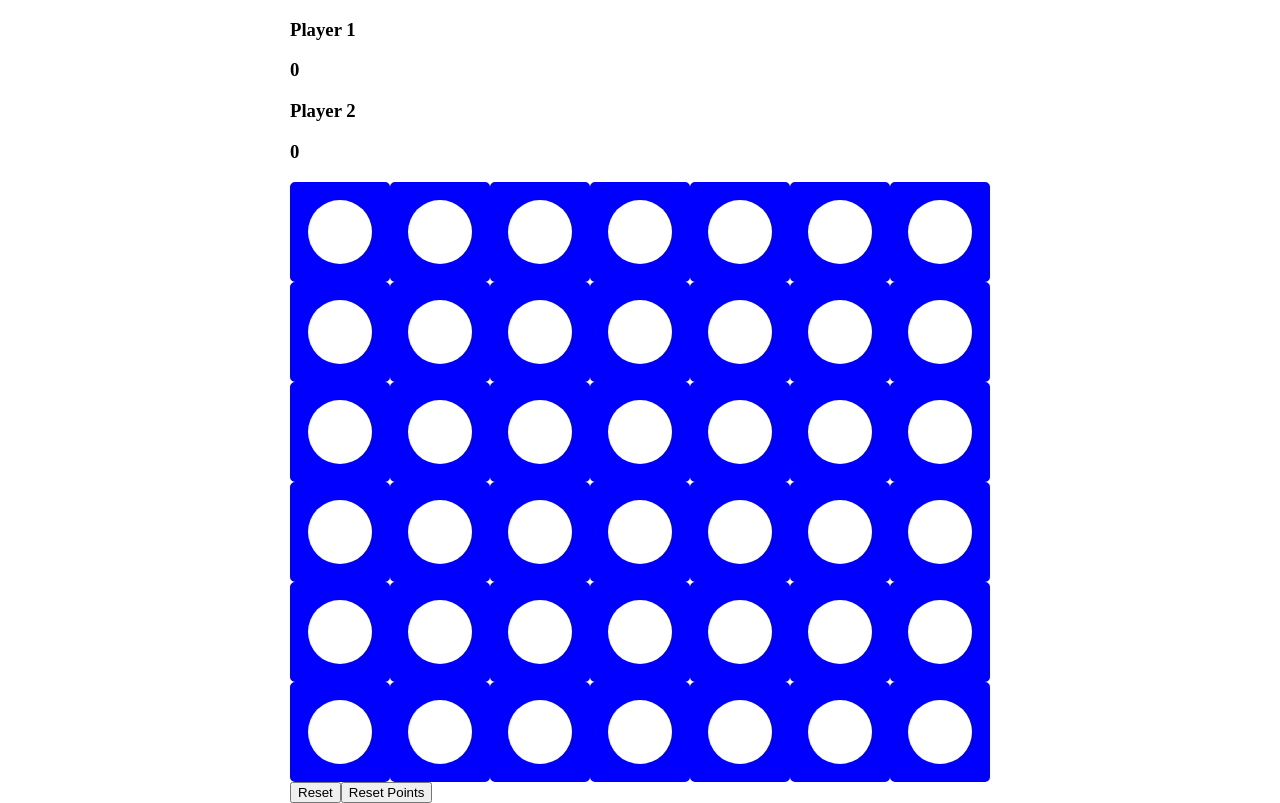
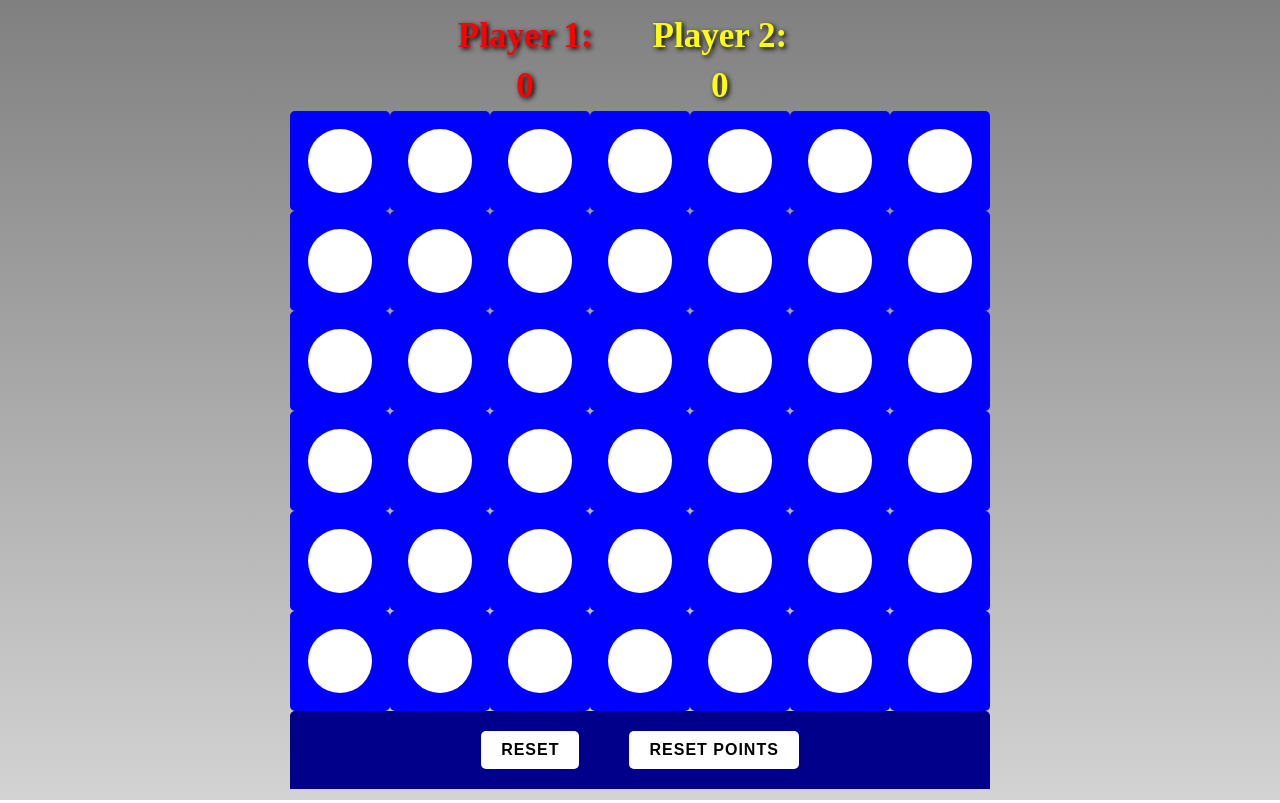
Before and after one commit to Pancratzia/Monthly-Projects, a React (Vite) app in the folder contecta-4/: page / in a window 1280 px wide. Built offline with nearby package versions, Linux system fonts and the light colour scheme.

Commit message:
Agregando los estilos

```diff
--- a/contecta-4/src/App.jsx
+++ b/contecta-4/src/App.jsx
@@ -120,11 +120,11 @@ function App() {
       <div className="container">
         <div className="stadistics">
           <div className="points">
-            <h3>Player 1</h3>
+            <h3>Player 1:</h3>
             <h3>{points[1]}</h3>
           </div>
           <div className="points">
-            <h3>Player 2</h3>
+            <h3>Player 2:</h3>
             <h3>{points[2]}</h3>
           </div>
         </div>
@@ -146,8 +146,8 @@ function App() {
             ))
           )}
           <div className="buttons">
-            <button className="reset" onClick={handleReset}>Reset</button>
-            <button className="resetPoints" onClick={handleResetPoints}>Reset Points</button>
+            <button className="btn reset" onClick={handleReset}>Reset</button>
+            <button className="btn resetPoints" onClick={handleResetPoints}>Reset Points</button>
           </div>
         </div>
       </div>
--- a/contecta-4/src/index.css
+++ b/contecta-4/src/index.css
@@ -4,11 +4,39 @@ body{
     min-height: 100vh;
     display: grid;
     place-items: center;
+    background: linear-gradient( 180deg, grey, lightgrey);
 }
 
 .container{
     width: 95%;
     max-width: 1200px;
+}
+
+.stadistics{
+    display: flex;
+    justify-content: center;
+    gap: 50px;
+}
+
+.points{
+    display: flex;
+    flex-direction: column;
+    align-items: center;
+    font-size: 30px;
+    font-weight: bold;
+    text-shadow: 2px 2px 5px black;
+}
+
+.points:first-of-type{
+    color: rgb(255, 0, 0);
+}
+
+.points:last-of-type{
+    color: yellow;
+}
+
+.points h3{
+    margin: 5px;
 }
 
 .board{
@@ -45,4 +73,28 @@ body{
 
 .buttons{
     grid-column: 1/8;
+    background-color: darkblue;
+    padding: 20px;
+    display: flex;
+    justify-content: center;
+    gap: 50px;
+    border-radius:  5px 5px 0 0;
 }
+
+.btn{
+    padding: 10px 20px;
+    border-radius: 5px;
+    border: none;
+    cursor: pointer;
+    font-weight: bold;
+    font-size: 16px;
+    color: black;
+    background-color: white;
+    text-transform: uppercase;
+    letter-spacing: 1px;
+    transition: all 0.3s ease-in-out;
+}
+
+.btn:hover{
+    opacity: 0.8;
+}
```
